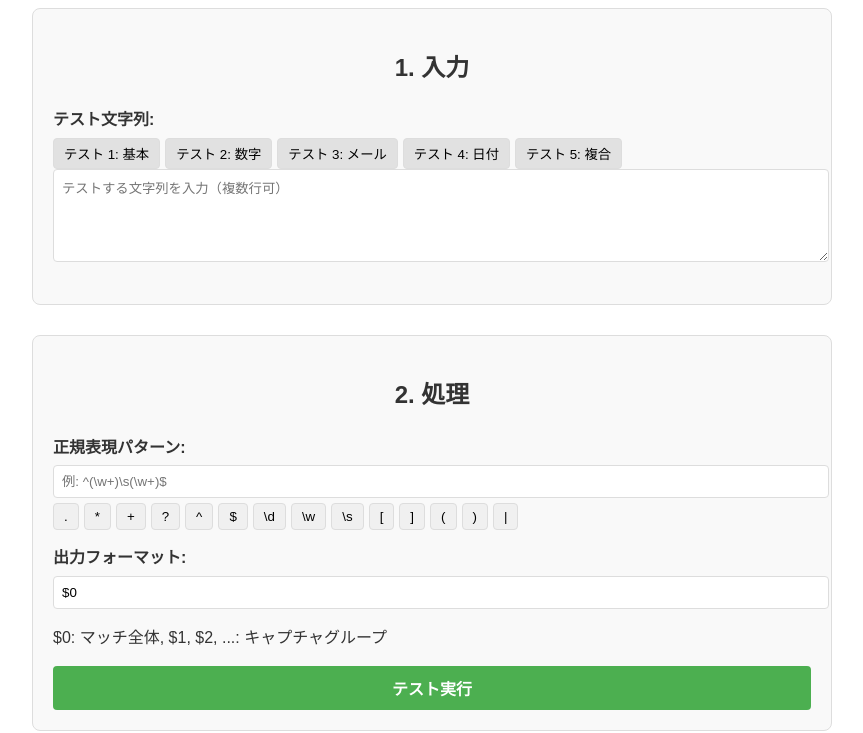
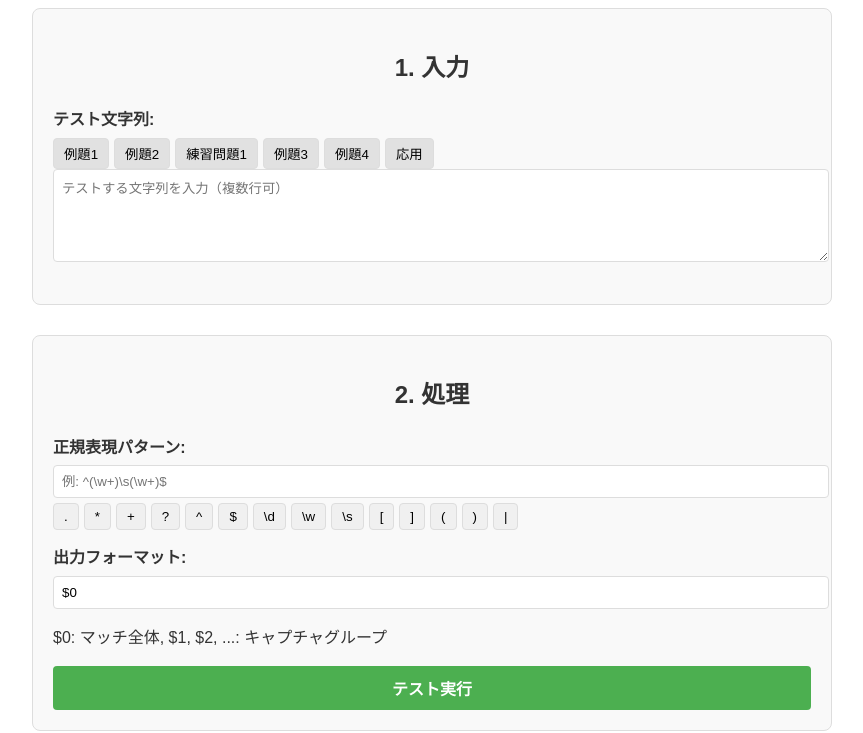
Before and after one commit to as-is-prog/regex-practice-app, a plain HTML site: page index.html in a window 1280 px wide. Shown: the part 106-839 px from the top of the page, without its empty margins (208-1071 px from the left). Drawn offline with Linux system fonts and the light colour scheme.

Commit message:
update: test string

```diff
--- a/index.html
+++ b/index.html
@@ -125,11 +125,12 @@
         ];
 
         const presetTestStrings = [
-            { name: '基本', value: 'apple\nbanana\ncherry\ndate\neggplant' },
-            { name: '数字', value: '123\n456\n789\n101112\n131415' },
-            { name: 'メール', value: 'user@example.com\ninfo@company.co.jp\njohn.doe@service.net\ninvalid.email@.com\nno@symbol' },
-            { name: '日付', value: '2023/05/15\n2023-05-15\n15/05/2023\n15-05-2023\n2023年5月15日' },
-            { name: '複合', value: 'John Doe, 30歳, john.doe@example.com\nJane Smith, 25歳, jane.smith@company.co.jp\nTaro Yamada, 40歳, taro.yamada@service.net\nHanako Sato, 35歳, hanako.sato@example.com' },
+            { name: '例題1', value: 'バナナは214円です。\nりんごは280円です。\nみかんは162円です。' },
+            { name: '例題2', value: 'りんごは280円です。\nバナナは214円です。\nこのバナナは岡山県の瀬戸内で生産されました。\n生産者は円さんで、今年の出来栄えは最高です！とのことです。\n' },
+            { name: '練習問題1', value: 'りんごは280円です。\nバナナは214円です。\nこのバナナは岡山県の瀬戸内で生産されました。\n生産者は円さんで、今年の出来栄えは最高です！とのことです。' },
+            { name: '例題3', value: 'りんごは山形県産です。\nバナナは214円です。\nいちごは美味しいです。\n梨は386円です。\nメロンは高いです。' },
+            { name: '例題4', value: '1日の最高気温38.2℃\n2日の最高気温38.3℃\n3日の最高気温38.0℃\n4日の最高気温37.8℃\n5日の最高気温37.7℃\n6日の最高気温35.6℃\n7日の最高気温32.1℃\n8日の最高気温33.1℃\n9日の最高気温31.7℃' },
+            { name: '応用', value: '山形県産のりんごは280円。\n宮崎県産のバナナは214円。\n長野県産の梨は386円。' },
         ];
 
         const patternInput = document.getElementById('pattern');
@@ -151,7 +152,7 @@
 
         presetTestStrings.forEach((preset, index) => {
             const button = document.createElement('button');
-            button.textContent = `テスト ${index + 1}: ${preset.name}`;
+            button.textContent = `${preset.name}`;
             button.className = 'preset-button';
             button.onclick = () => {
                 testStringInput.value = preset.value;
```
